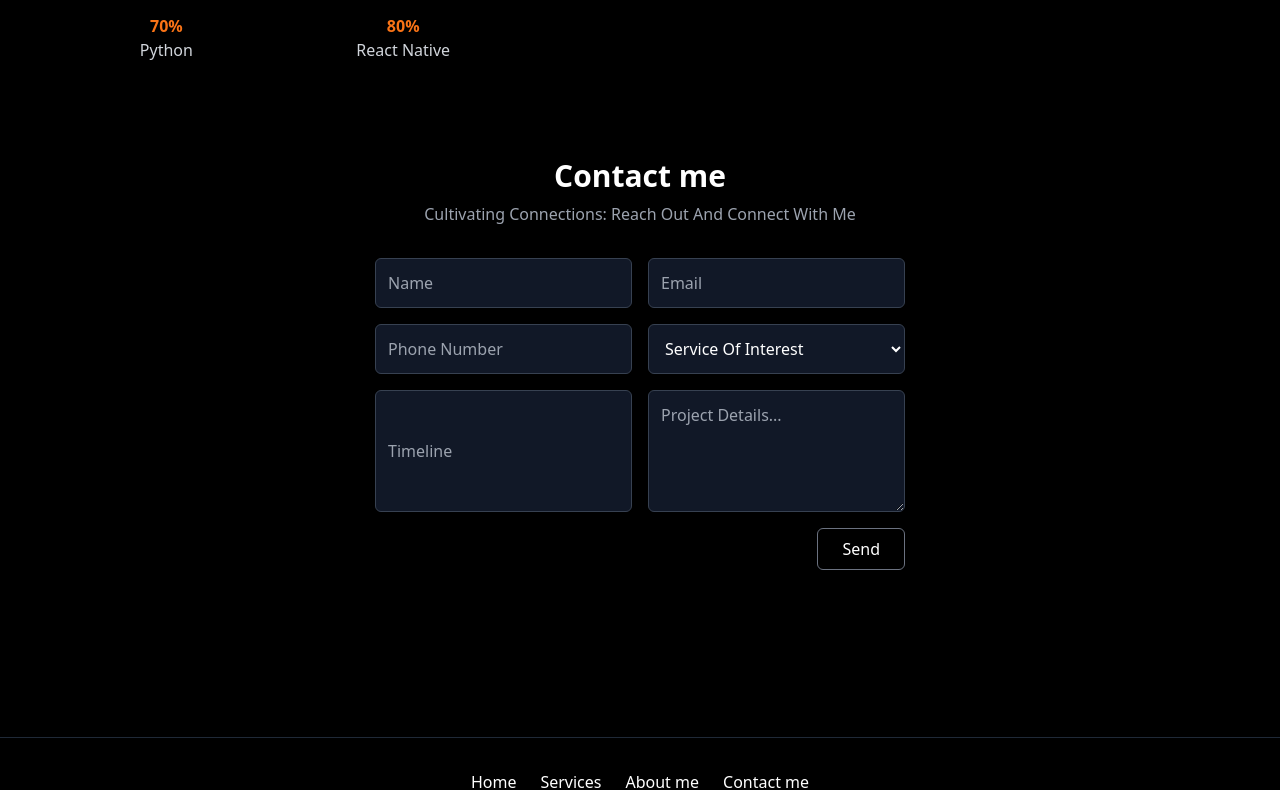
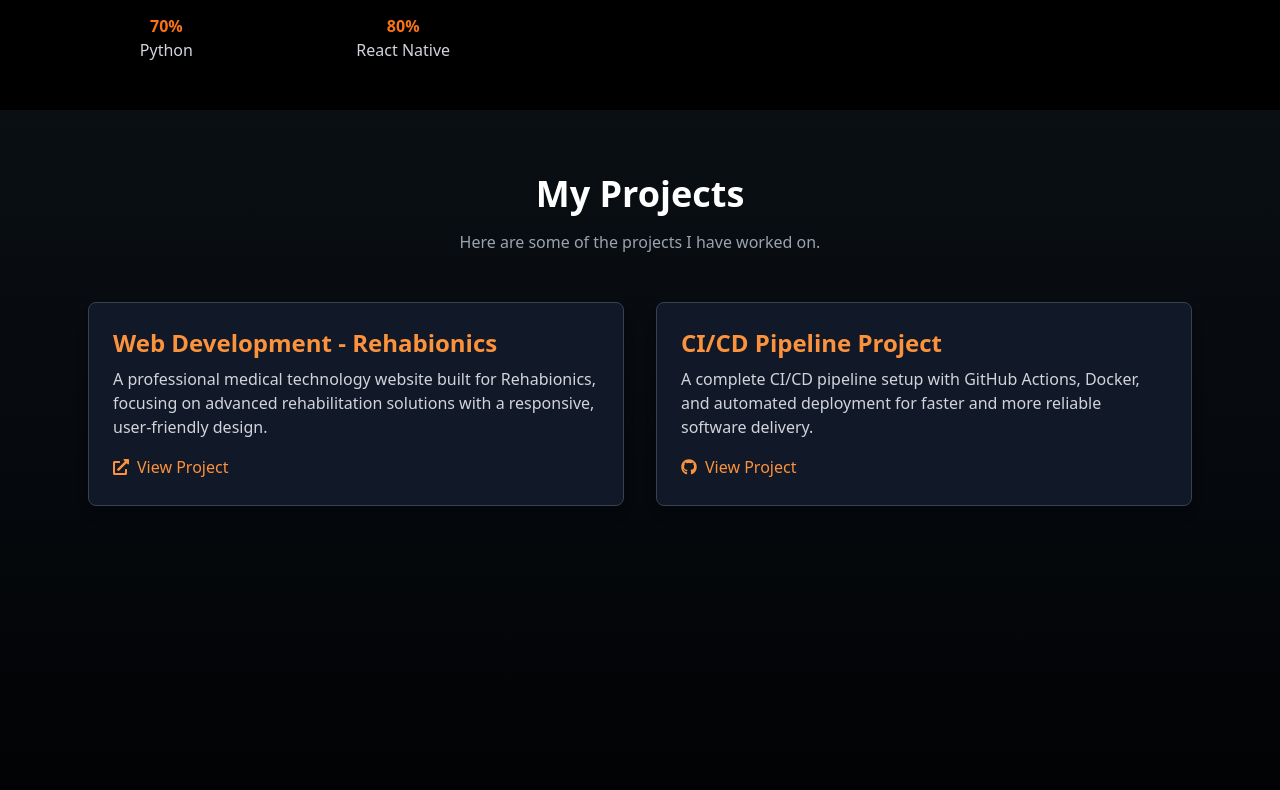
Before and after one commit to Karthik1212k/FUTURE_FS_01, a React (Vite) app: page / in a window 1280 px wide. Shown: the part 1792-2582 px from the top of the page. Built offline with nearby package versions, Linux system fonts and the light colour scheme.

Commit message:
Update App.jsx

```diff
--- a/src/App.jsx
+++ b/src/App.jsx
@@ -1,10 +1,11 @@
 import React from "react";
 import Navbar from "./components/Navbar";
-import Home from "./components/home";
+import Home from "./components/home.jsx";
 import AboutMe from "./components/Aboutme";
-import Skills from "./components/skills";
+import Skills from "./components/Skills";
 import Contact from "./components/contact";
 import Footer from "./components/Footer";
+import Projects from "./components/Projects";
 
 function App() {
   return (
@@ -23,6 +24,11 @@
         <Skills />
       </section>
 
+      {/* Projects Section */}
+      <section id="projects" className="scroll-mt-20">
+        <Projects />
+      </section>
+
       <section id="contact" className="scroll-mt-20">
         <Contact />
       </section>
```
